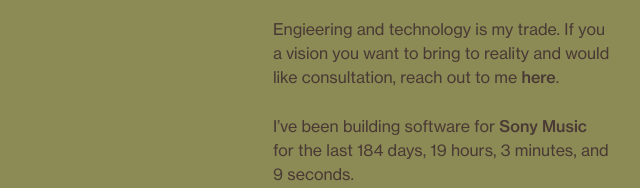
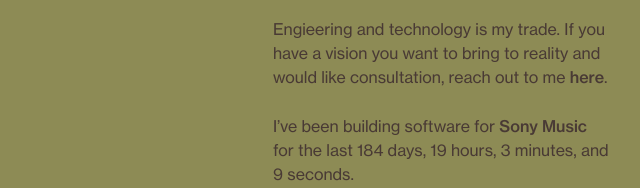
Before and after one commit to jonraysor/jonraysor.github.io, a plain HTML site: page index.html in a window 1280 px wide. Shown: the part 199-387 px from the top of the page, 353-993 px from the left. Drawn offline with nearby package versions, Linux system fonts and the light colour scheme.

Commit message:
chore: fix typo

```diff
--- a/index.html
+++ b/index.html
@@ -67,7 +67,7 @@
       <h1 class="night">My name is <a href="https://www.linkedin.com/in/jonathanraysor/" target="_blank" class = underline">Jonathan Raysor</a>.</h1>
 
       <div class="animated fadeIn two">
-       <p>Engieering and technology is my trade. If you a vision you want to bring to reality and would like consultation,
+       <p>Engieering and technology is my trade. If you have a vision you want to bring to reality and would like consultation,
         reach out to me <a href="#" onclick="redirectToConsulting()" class="underline">here</a>.</p>
 
        <p>I’ve been building software for <a href="https://sonymusic.com/" target="_blank" class="underline">Sony Music</a> for the last <span id="counter"><br></span>.</p>
```
